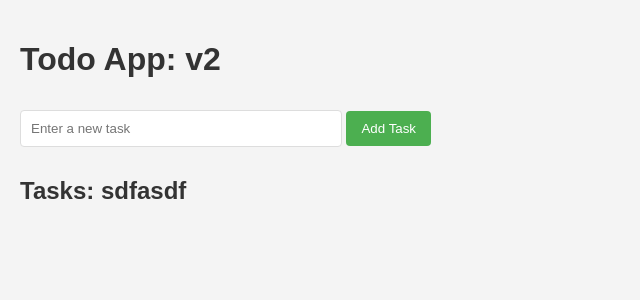
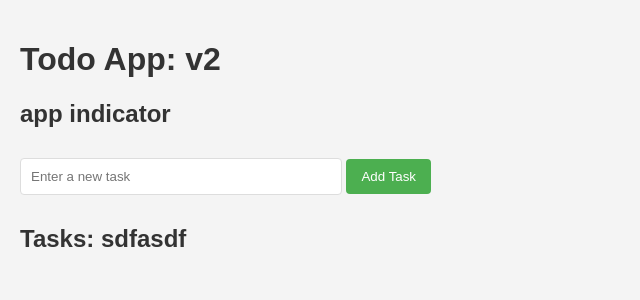
Before and after one commit to Leninhashcode/unit-test, a Flask app: page / in a window 1280 px wide. Shown: the top 300 px of the page, without its empty margins (0-640 px from the left). Run offline with Flask 3, Linux system fonts and the light colour scheme.

Commit message:
html file-updated

```diff
--- a/templates/index.html
+++ b/templates/index.html
@@ -58,7 +58,7 @@
   </head>
   <body>
     <h1>Todo App: v2</h1>
-
+    <h2>app indicator</h2>
 
     <!-- Add Task Form -->
     <form method="post">
```
